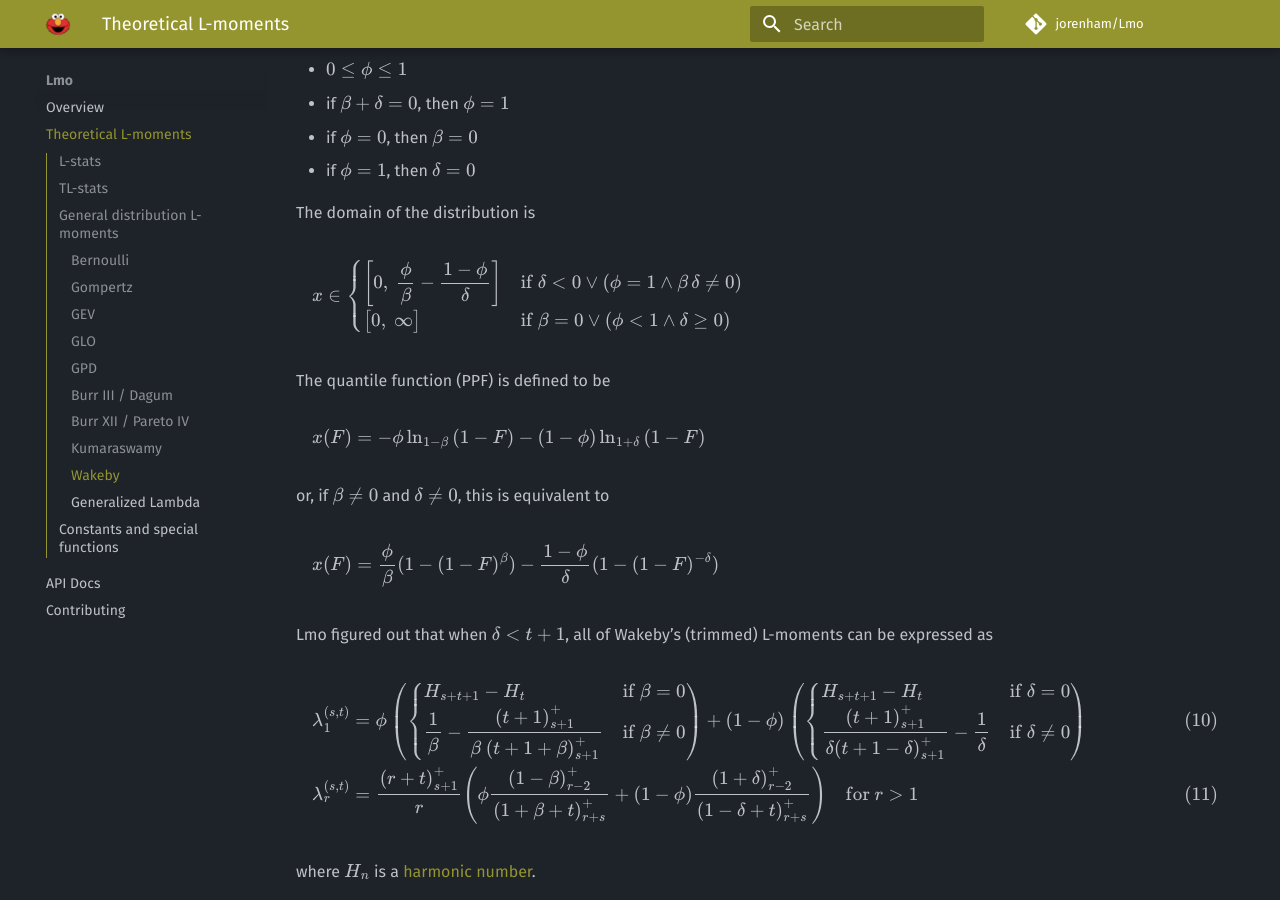
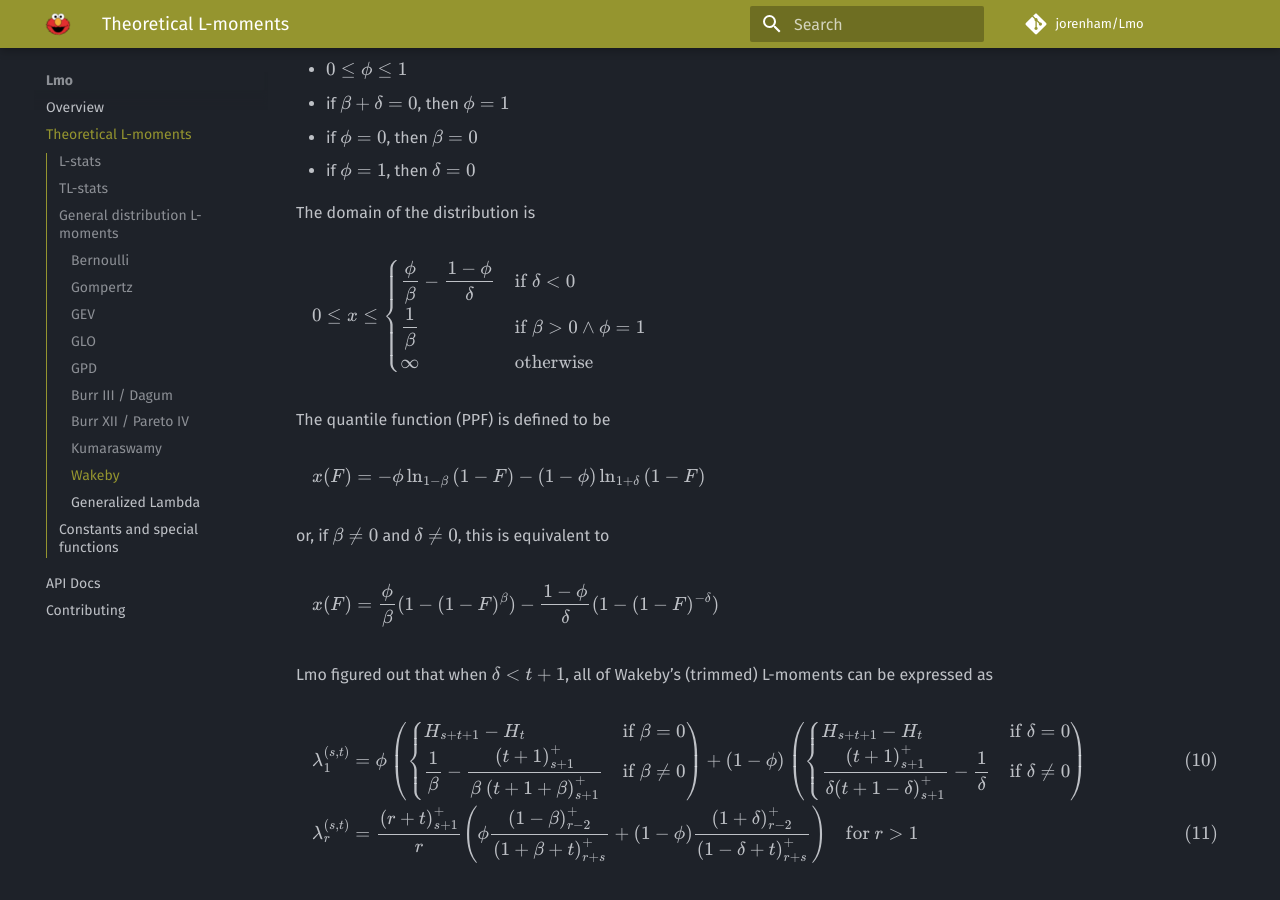
Before and after one commit to jorenham/Lmo, an MkDocs documentation site: the page built from docs/distributions.md, in a window 1280 px wide and 900 px high, scrolled down 7959 px. Built offline with MkDocs 1.6.1 and Material for MkDocs 9.7.7, drawn with Linux system fonts in a browser that asks for light colours; comment, search, counter and statistics services are not loaded.

Commit message:
corrected the support conditions

```diff
--- a/docs/distributions.md
+++ b/docs/distributions.md
@@ -1073,19 +1073,13 @@
 The domain of the distribution is
 
 \[
-x \in \begin{cases}
-    \displaystyle
-    \left[0,\ \frac{\phi}{\beta} - \frac{1 - \phi}{\delta} \right]
-        & \text{if } \delta < 0 \vee (
-            \phi = 1 \wedge
-            \beta \, \delta \neq 0
-        ) \\
-    \displaystyle
-    \big[0,\ \infty\big]
-        & \text{if }  \beta = 0 \vee (
-            \phi < 1 \wedge
-            \delta \ge 0
-        )
+0 \le x \le \begin{cases}
+    \displaystyle \frac \phi \beta - \frac{1 - \phi}{\delta}
+        & \text{if } \delta < 0 \\
+    \displaystyle \frac 1 \beta
+        & \text{if } \beta > 0 \wedge \phi = 1 \\
+    \displaystyle \infty
+        & \text{otherwise}
 \end{cases}
 \]
 
```
